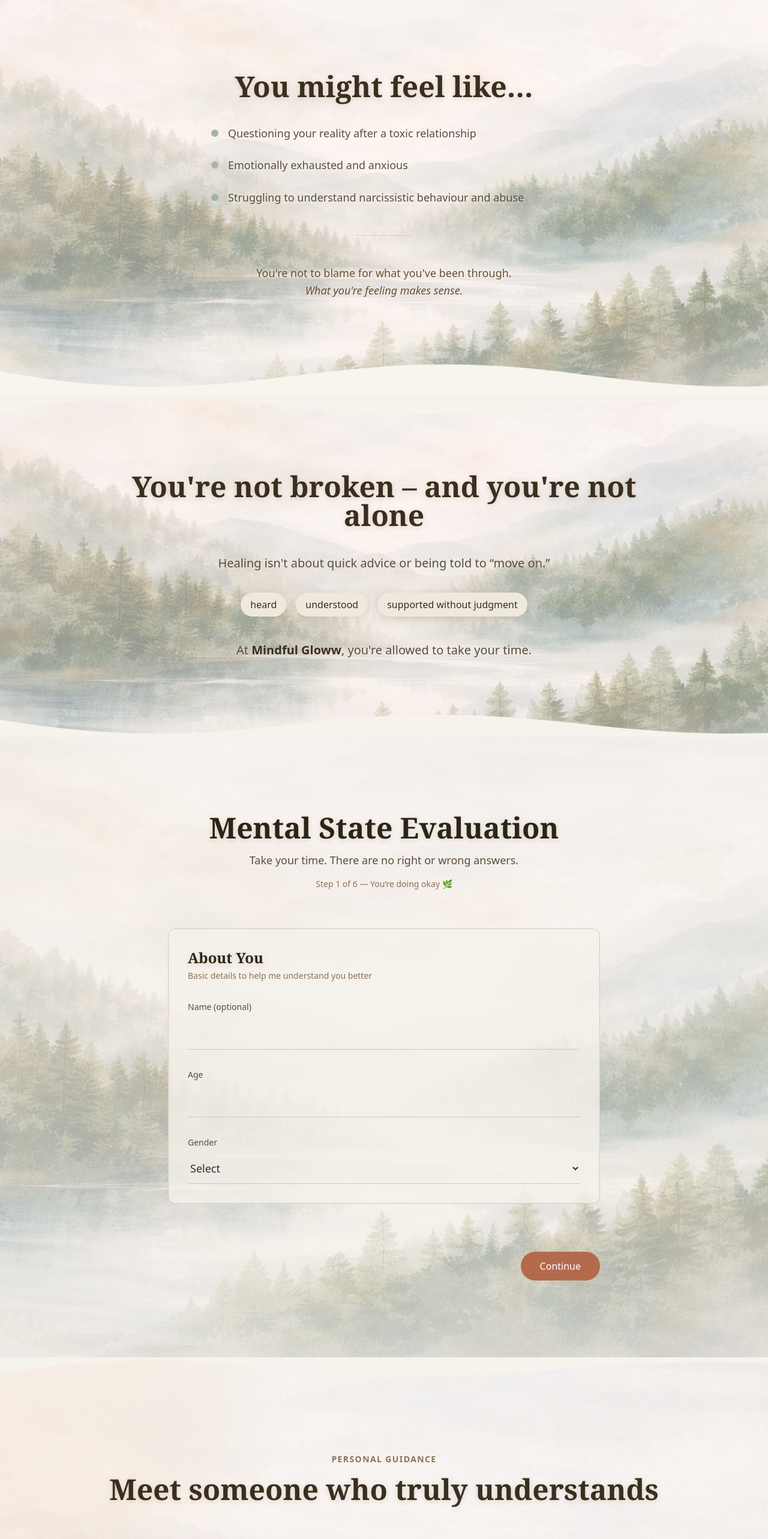
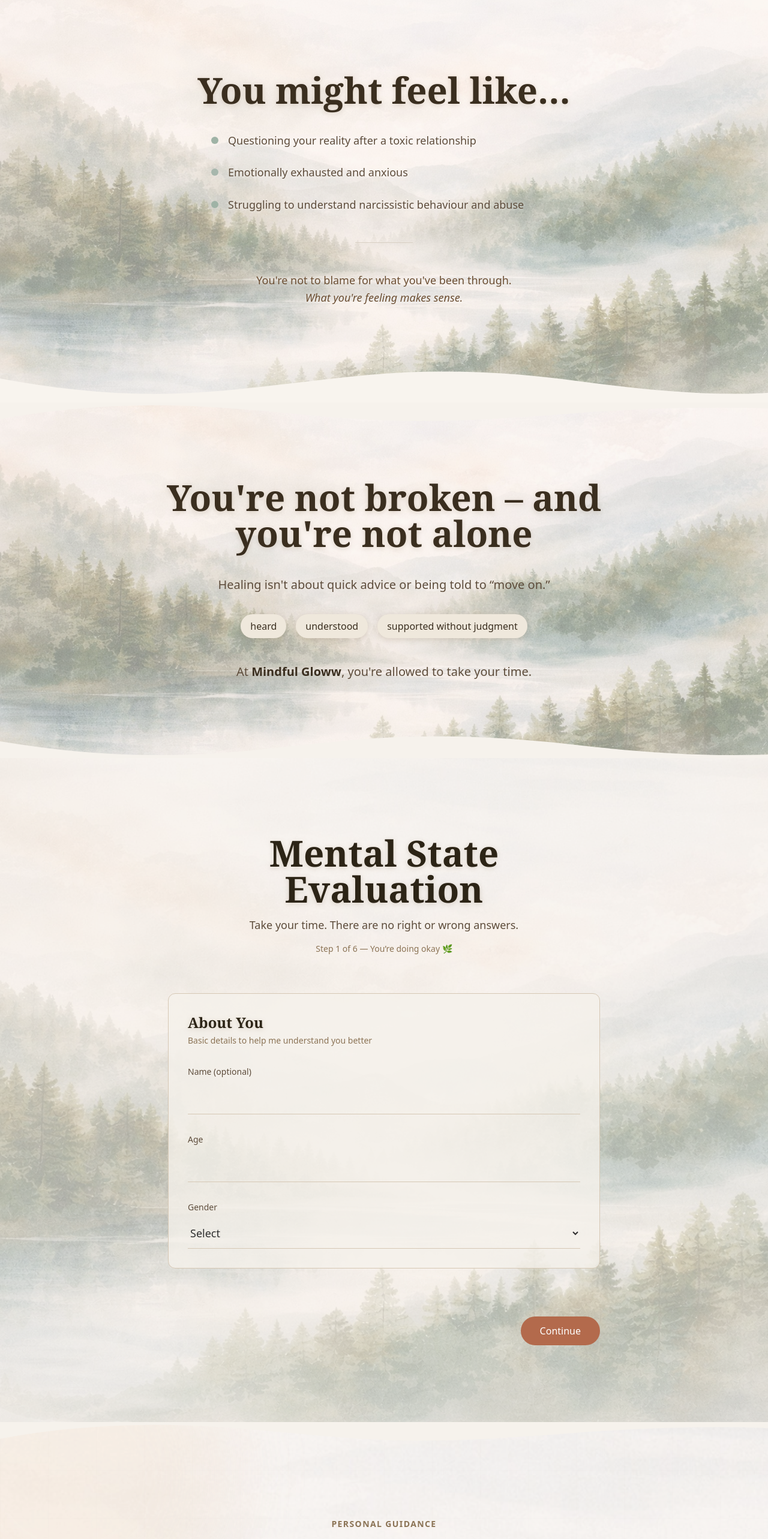
Before and after one commit to AnklyticX-Dev/mindful-gloww, a Next.js app: page / in a window 1280 px wide. Shown: the part 840-3406 px from the top of the page at 60% size. Built offline with nearby package versions, Linux system fonts and the light colour scheme.

Commit message:
Device responsive font size

```diff
--- a/app/components/home/CTA.tsx
+++ b/app/components/home/CTA.tsx
@@ -94,7 +94,7 @@ export default function CTA() {
   className="
     relative z-10
     font-serif
-    text-6xl sm:text-5xl
+    lg:text-6xl sm:text-5xl
     drop-shadow-[0_2px_4px_rgba(139,115,85,0.25)]
     [text-shadow:
       0_0_10px_rgba(139,115,85,0.25),
--- a/app/components/home/Empathy.tsx
+++ b/app/components/home/Empathy.tsx
@@ -59,7 +59,7 @@ export default function Empathy() {
   id="empathy-heading"
   className="
     font-serif
-    text-6xl sm:text-5xl
+    lg:text-6xl sm:text-5xl
     text-[#3A2E1F]
     mb-10
     font-semibold
--- a/app/components/home/Guide.tsx
+++ b/app/components/home/Guide.tsx
@@ -142,7 +142,7 @@ export default function Guide() {
   id="guide-heading"
   className="
     font-serif
-    text-6xl sm:text-5xl
+    lg:text-6xl sm:text-5xl
     text-[#3A2E1F]
     font-semibold
     drop-shadow-[0_2px_4px_rgba(139,115,85,0.25)]
--- a/app/components/home/Plan.tsx
+++ b/app/components/home/Plan.tsx
@@ -107,7 +107,7 @@ export default function Plan() {
   id="process-heading"
   className="
     font-serif
-    text-6xl sm:text-5xl
+    lg:text-6xl sm:text-5xl
     text-[#3A2E1F]
     mb-4
     font-semibold
--- a/app/components/home/Problem.tsx
+++ b/app/components/home/Problem.tsx
@@ -55,7 +55,7 @@ export default function Problem() {
   id="problem-heading"
   className="
     font-serif
-    text-6xl sm:text-5xl
+    lg:text-6xl sm:text-5xl
     text-[#3A2E1F]
     mb-10
     font-semibold
--- a/app/components/home/Questionare.tsx
+++ b/app/components/home/Questionare.tsx
@@ -155,7 +155,7 @@ export default function Questionnaire() {
           <h4
             id="questionnaire-heading"
             className="
-    text-6xl sm:text-5xl
+    lg:text-6xl sm:text-5xl
     font-serif
     text-[#2C2416]
     mb-6
--- a/app/components/home/Specialisation.tsx
+++ b/app/components/home/Specialisation.tsx
@@ -132,7 +132,7 @@ export default function Specialisation() {
   id="specialisations-heading"
   className="
     font-serif
-    text-6xl sm:text-5xl
+    lg:text-6xl sm:text-5xl
     text-[#3A2E1F]
     whitespace-nowrap
     font-semibold
--- a/app/components/home/form.tsx
+++ b/app/components/home/form.tsx
@@ -45,7 +45,7 @@ export default function Questionnaire() {
 <h4
   className="
     font-serif
-    text-6xl sm:text-5xl
+    lg:text-6xl sm:text-5xl
     font-semibold
     text-[#2C2416]
     mb-4
```
